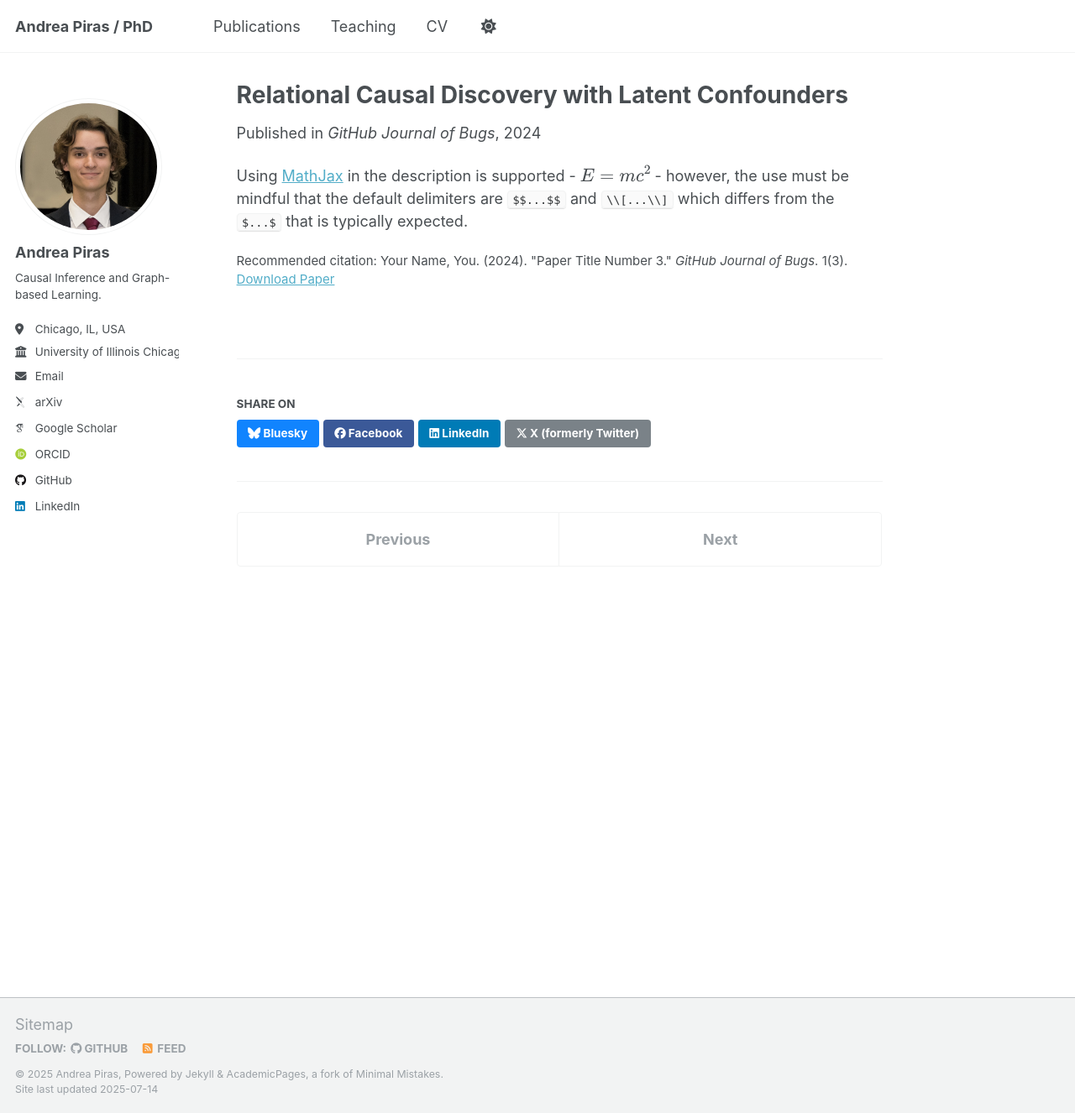
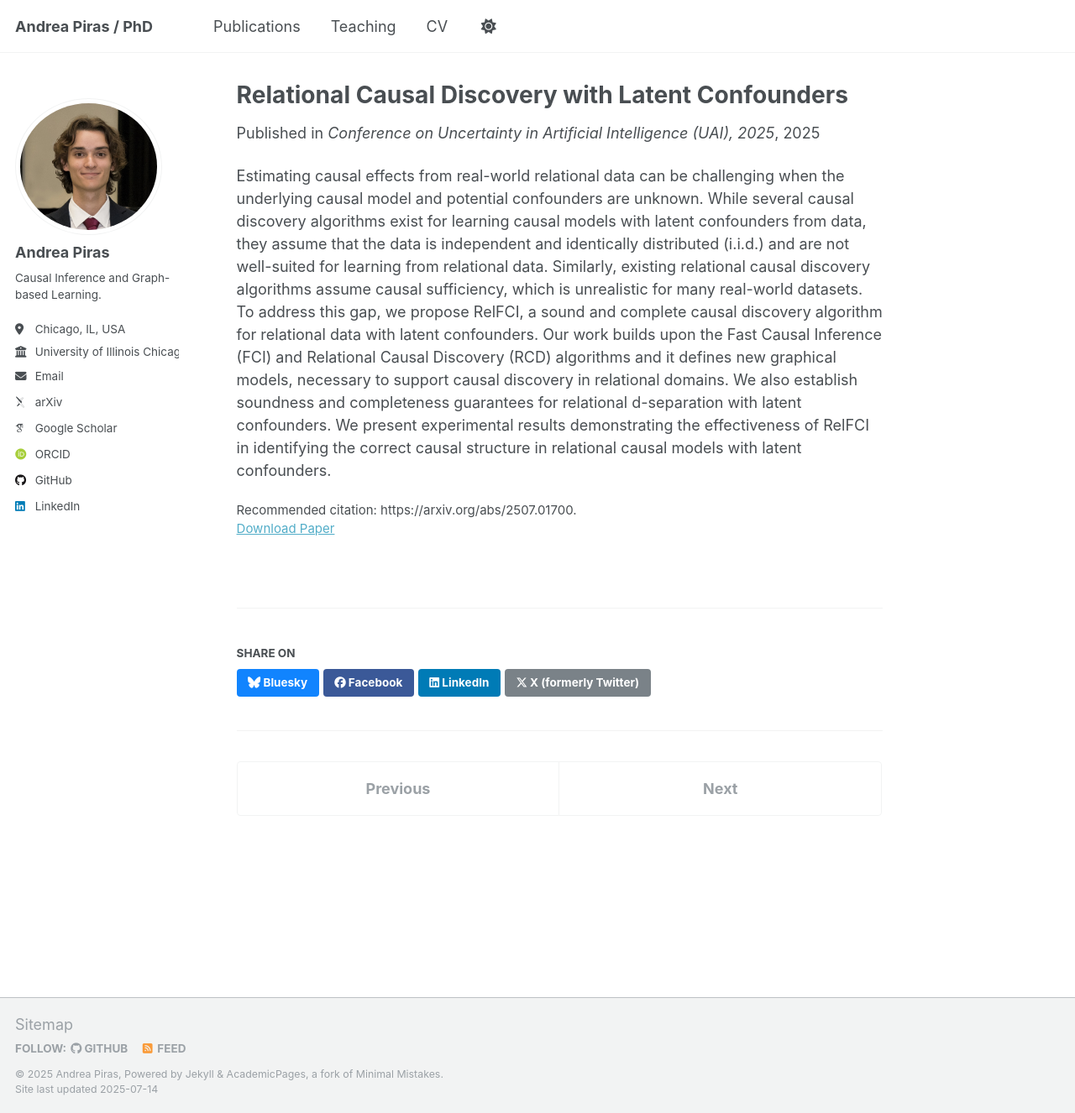
Before and after one commit to andreapiras00/.github.io, a Jekyll site: the page built from _publications/relfci.md, in a window 1280 px wide and 1326 px high. Shown: the whole window at 84% size. Built offline with Jekyll 4.4.1, drawn with Linux system fonts in a browser that asks for light colours; some web fonts are replaced; a script that is not in the unit is left out.

Commit message:
Added conference paper

```diff
--- a/_data/navigation.yml
+++ b/_data/navigation.yml
@@ -9,7 +9,7 @@
 
 main:
   - title: "Publications"
-    url: /files/Resume.pdf
+    url: /publications/
 
   # - title: "Talks"
   #   url: /talks/
@@ -24,7 +24,7 @@ main:
   #   url: /year-archive/
 
   - title: "CV"
-    url: /cv/
+    url: /files/Resume.pdf
 
   # - title: "CV"
   #   url: /cv-json/
--- a/_publications/relfci.md
+++ b/_publications/relfci.md
@@ -2,12 +2,13 @@
 title: "Relational Causal Discovery with Latent Confounders"
 collection: publications
 category: conferences
-permalink: /publication/2024-02-17-paper-title-number-4
-excerpt: 'This paper is about a famous math equation, $$E=mc^2$$'
-date: 2024-02-17
-venue: 'GitHub Journal of Bugs'
-paperurl: 'http://academicpages.github.io/files/paper3.pdf'
-citation: 'Your Name, You. (2024). &quot;Paper Title Number 3.&quot; <i>GitHub Journal of Bugs</i>. 1(3).'
+permalink: /publication/relational-causal-discovery-with-latent-confounders
+excerpt: 'Introduced RelFCI, an algorithm extending FCI to relational data with latent confounders and non-i.i.d. assumptions.'
+date: 2025-07-20
+venue: 'Conference on Uncertainty in Artificial Intelligence (UAI), 2025'
+paperurl: 'https://arxiv.org/abs/2507.01700'
+citation: 'https://arxiv.org/abs/2507.01700.'
 ---
 
-Using [MathJax](https://www.mathjax.org/) in the description is supported - $$E=mc^2$$ - however, the use must be mindful that the default delimiters are `$$...$$` and `\\[...\\]` which differs from the `$...$` that is typically expected.
+Estimating causal effects from real-world relational data can be challenging when the underlying causal model and potential confounders are unknown. While several causal discovery algorithms exist for learning causal models with latent confounders from data, they assume that the data is independent and identically distributed (i.i.d.) and are not well-suited for learning from relational data. Similarly, existing relational causal discovery algorithms assume causal sufficiency, which is unrealistic for many real-world datasets. To address this gap, we propose RelFCI, a sound and complete causal discovery algorithm for relational data with latent confounders. Our work builds upon the Fast Causal Inference (FCI) and Relational Causal Discovery (RCD) algorithms and it defines new
+graphical models, necessary to support causal discovery in relational domains. We also establish soundness and completeness guarantees for relational d-separation with latent confounders. We present experimental results demonstrating the effectiveness of RelFCI in identifying the correct causal structure in relational causal models with latent confounders.
```
